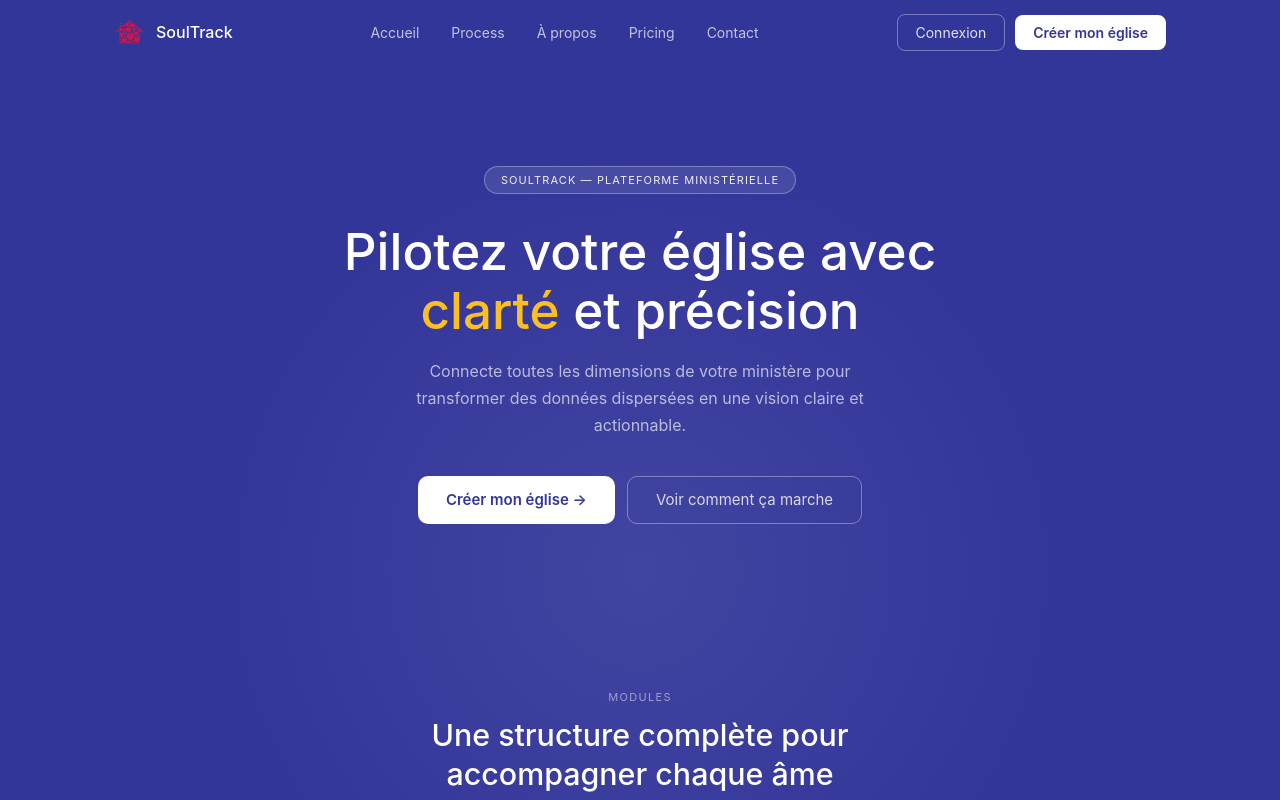
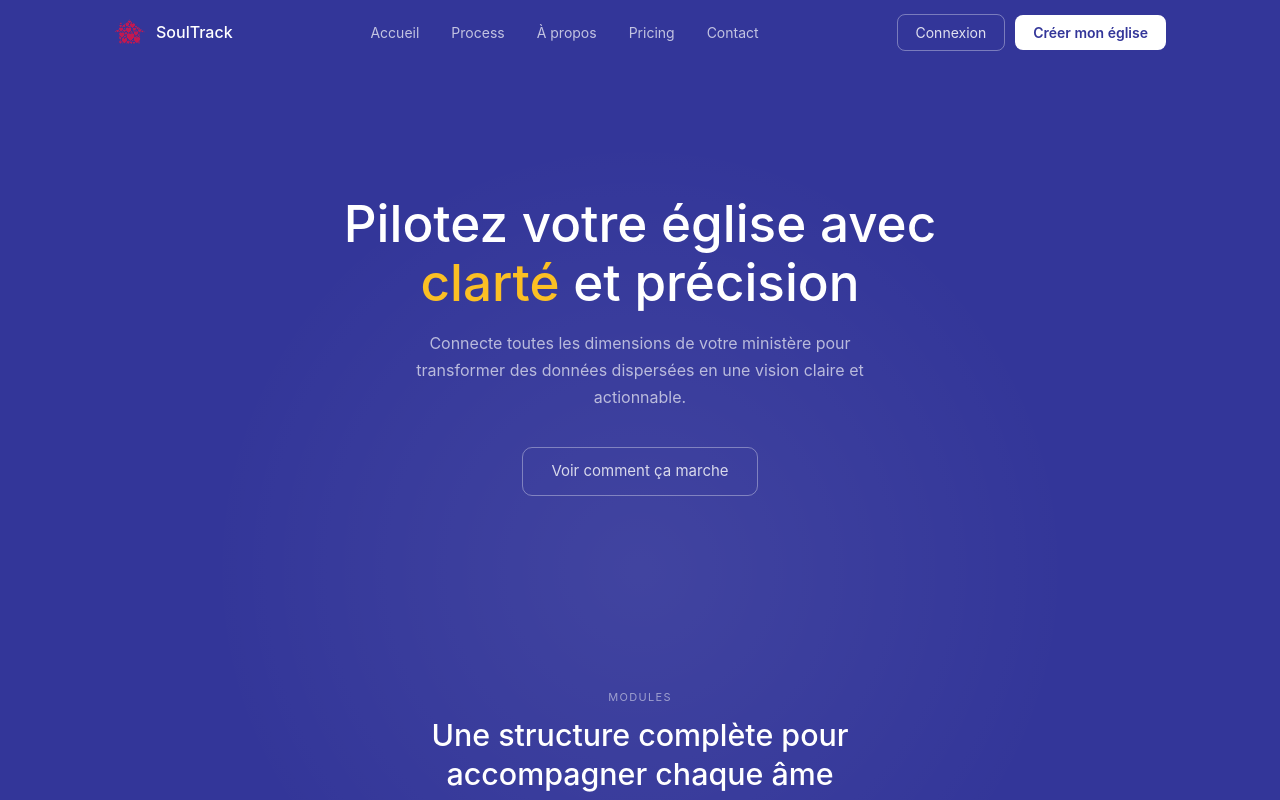
Before and after one commit to allanbavajee/soultrack, a Next.js app: page /HomePage in a window 1280 px wide. Shown: the top 800 px of the page. Built offline with nearby package versions, Linux system fonts and the light colour scheme.

Commit message:
Update HomePage.js

```diff
--- a/pages/HomePage.js
+++ b/pages/HomePage.js
@@ -177,19 +177,13 @@ export default function HomePage() {
 
       {/* ───── HERO ───── */}
       <section style={{ minHeight: "560px", display: "flex", flexDirection: "column", alignItems: "center", justifyContent: "center", textAlign: "center", padding: "80px 24px", position: "relative", zIndex: 1 }}>
-        <span style={{ color: "rgba(255,255,255,0.9)", fontSize: "11px", letterSpacing: "0.1em", textTransform: "uppercase", border: "0.5px solid rgba(255,255,255,0.3)", background: "rgba(255,255,255,0.1)", padding: "5px 16px", borderRadius: "20px", marginBottom: "28px" }}>
-          SoulTrack — Plateforme ministérielle
-        </span>
-        <h1 style={{ fontSize: "clamp(2rem, 5vw, 3.2rem)", fontWeight: 500, color: "#fff", lineHeight: 1.15, maxWidth: "680px", marginBottom: "18px" }}>
+       <h1 style={{ fontSize: "clamp(2rem, 5vw, 3.2rem)", fontWeight: 500, color: "#fff", lineHeight: 1.15, maxWidth: "680px", marginBottom: "18px" }}>
           Pilotez votre église avec <span style={{ color: "#fbbf24" }}>clarté</span> et précision
         </h1>
         <p style={{ color: "rgba(255,255,255,0.65)", fontSize: "16px", maxWidth: "500px", lineHeight: 1.7, marginBottom: "36px" }}>
           Connecte toutes les dimensions de votre ministère pour transformer des données dispersées en une vision claire et actionnable.
         </p>
         <div style={{ display: "flex", gap: "12px", flexWrap: "wrap", justifyContent: "center" }}>
-          <button onClick={() => router.push("/SignupEglise")} style={{ background: "#fff", color: "#333699", border: "none", padding: "12px 28px", borderRadius: "10px", fontSize: "15px", fontWeight: 600, cursor: "pointer" }}>
-            Créer mon église →
-          </button>
           <button onClick={() => router.push("/comment-ca-marche")} style={{ background: "transparent", color: "rgba(255,255,255,0.8)", border: "0.5px solid rgba(255,255,255,0.35)", padding: "12px 28px", borderRadius: "10px", fontSize: "15px", cursor: "pointer" }}>
             Voir comment ça marche
           </button>
```
